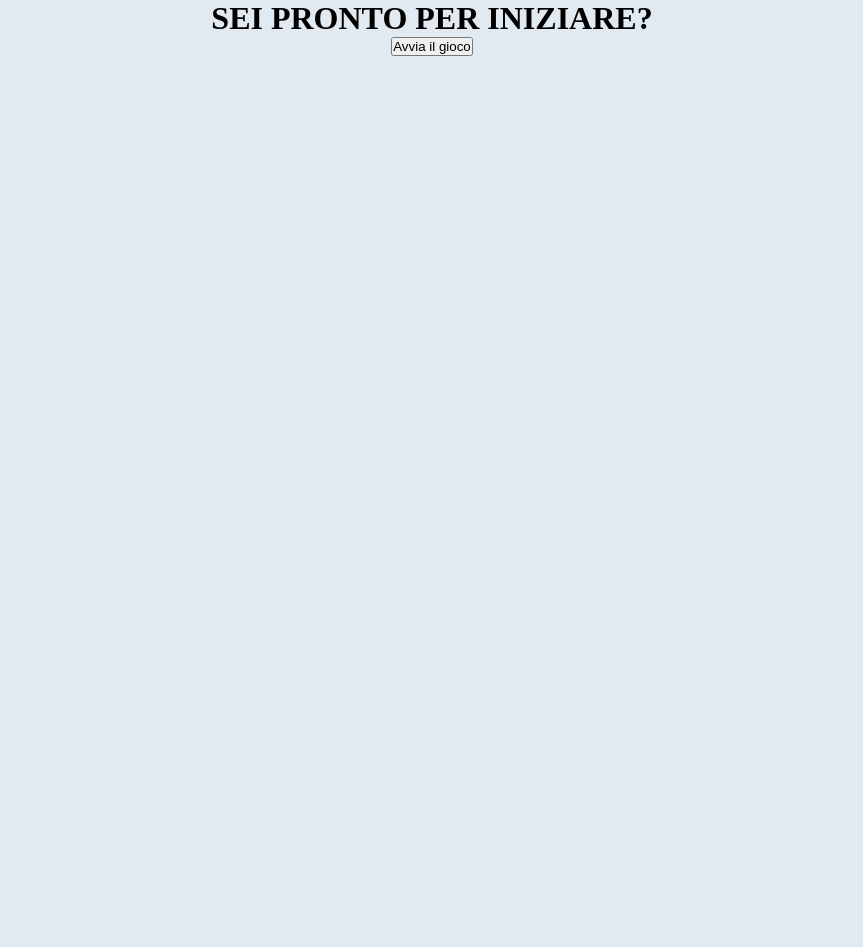
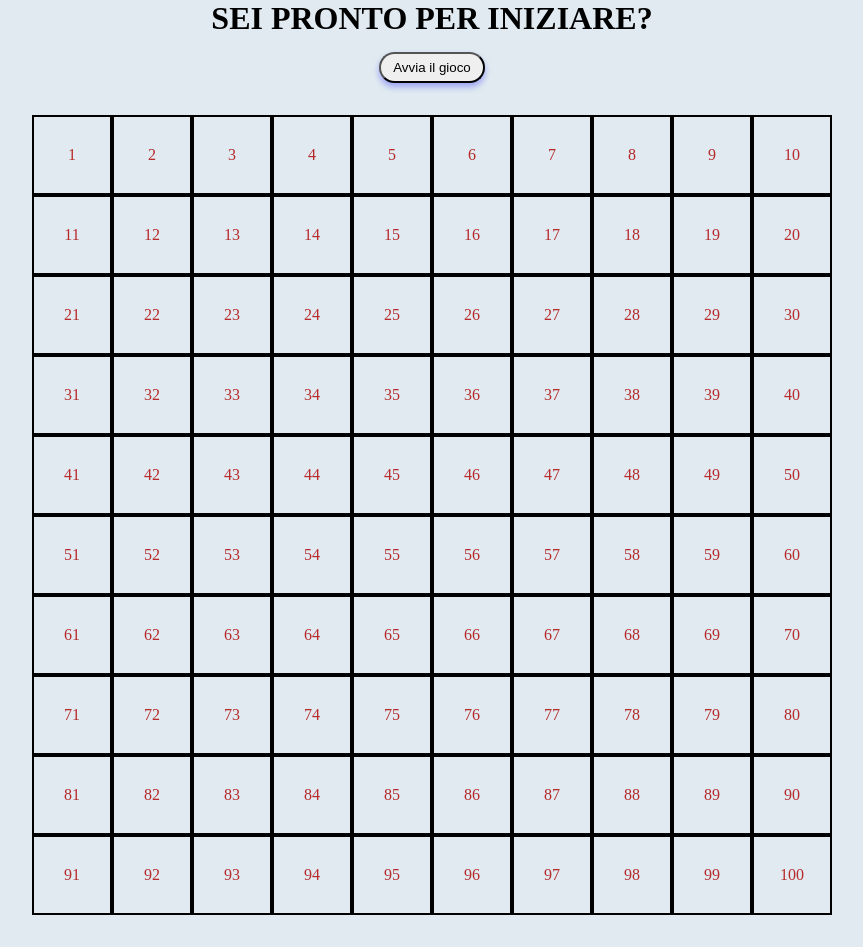
Before and after one commit to marcocentonze/js-campominato-grid, a plain HTML site: page index.html in a window 1280 px wide. Both pictures are taken after a click on the button "Avvia il gioco". Shown: the whole page, without its empty margins (208-1071 px from the left). Before the commit the page ends 800 px from the top, so only its background shows below. Drawn offline with Linux system fonts and the light colour scheme.

Commit message:
add final commit

```diff
--- a/assets/script.js
+++ b/assets/script.js
@@ -10,6 +10,19 @@ Ad esempio:
 -Proviamo sempre prima con dei console.log() per capire se stiamo ricevendo i dati giusti.
 -Le validazioni e i controlli possiamo farli anche in un secondo momento. */
 
+
+//evento per il bottone da cliccare
+document.getElementById('start_game').addEventListener('click', startGame);
+//imposto il limite di 100(meglio fuori dalle funzioni)
+const limit = 100;
+
+function startGame() {
+    //Selezione l'elemento field della DOM
+    const fieldElement = document.querySelector('.field');
+    //richiamo la funzione per dire dove si andrà a stampare(dentro field)
+    generateField(fieldElement, limit);
+}
+
 //definiamo la funzione per generare la griglia
 function generateField(domElement, limit) {
     // Genero la griglia in pagina
@@ -20,10 +33,9 @@ function generateField(domElement, limit) {
         cellElement.className = "cell";
         cellElement.append(i + 1);
         domElement.append(cellElement);
+        //aggiungo eventolistener quando clicco sulla cella per cambiare colore
+        cellElement.addEventListener('click', function () {
+            this.classList.toggle('bg-dark-blue'); // Alterna la classe 'bg-green' per cambiare il colore
+        });
     }
 }
-//aggiungo eventolistener quando clicco sulla cella per cambiare colore
-
-//funzione per avviare il gioco
-
-//evento listener
--- a/assets/style.css
+++ b/assets/style.css
@@ -10,6 +10,14 @@ body{
 
 .intro{
     text-align: center;
+
+}
+
+#start_game{
+    padding:6px 12px;
+    border-radius: 20px;
+    margin-top:15px;
+    box-shadow: 0px 4px 6px rgba(0, 0, 255, 0.3);
 }
 
 .container {
@@ -21,8 +29,7 @@ body{
 }
 
 
-.filled
-{
+.field{
 	display: flex;
 	flex-wrap: wrap;
 
@@ -31,7 +38,7 @@ body{
 		width: calc(100% / 10);
 		aspect-ratio: 1 / 1;
 		border: 2px solid black;
-		color: #336699;
+		color: rgb(183, 42, 42);
 		display: flex;
 		align-items: center;
 		justify-content: center;
--- a/index.html
+++ b/index.html
@@ -15,7 +15,7 @@
     </div>
 
     <div class="container">
-        <div class="filled"></div>
+        <div class="field"></div>
     </div>
 
     <script src="./assets/script.js"></script>
```
Lines whose indentation alone changed are shown as unchanged.
